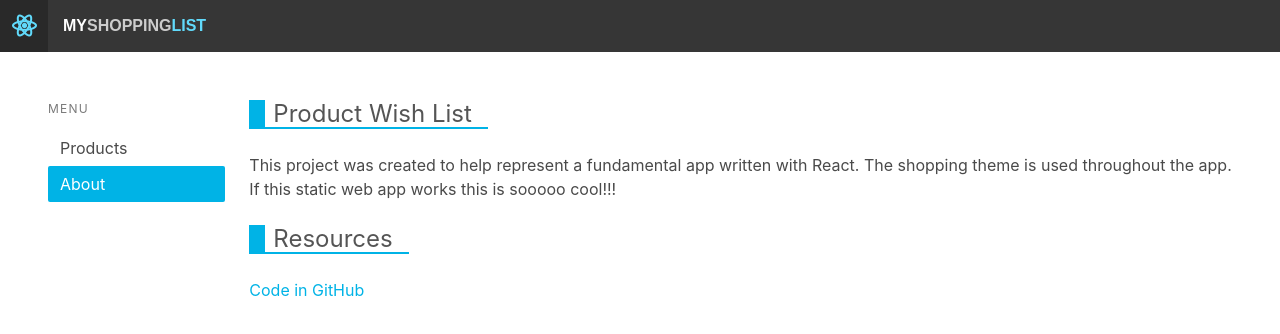
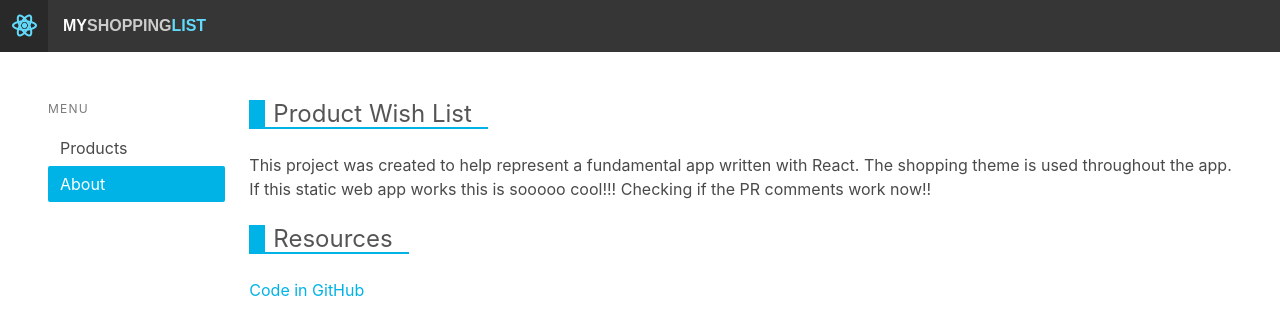
Before and after one commit to VinujaS/my-static-web-app, a React (Create React App) app in the folder react-app/: page /about in a window 1280 px wide. Shown: the top 334 px of the page. Built offline with nearby package versions, Linux system fonts and the light colour scheme.

Commit message:
change about me

```diff
--- a/react-app/src/About.js
+++ b/react-app/src/About.js
@@ -9,6 +9,7 @@ const About = () => (
         with React. The shopping theme is used throughout the app.
 
         If this static web app works this is sooooo cool!!!
+        Checking if the PR comments work now!!
       </p>
       <br />
       <h2 className="title">Resources</h2>
```
